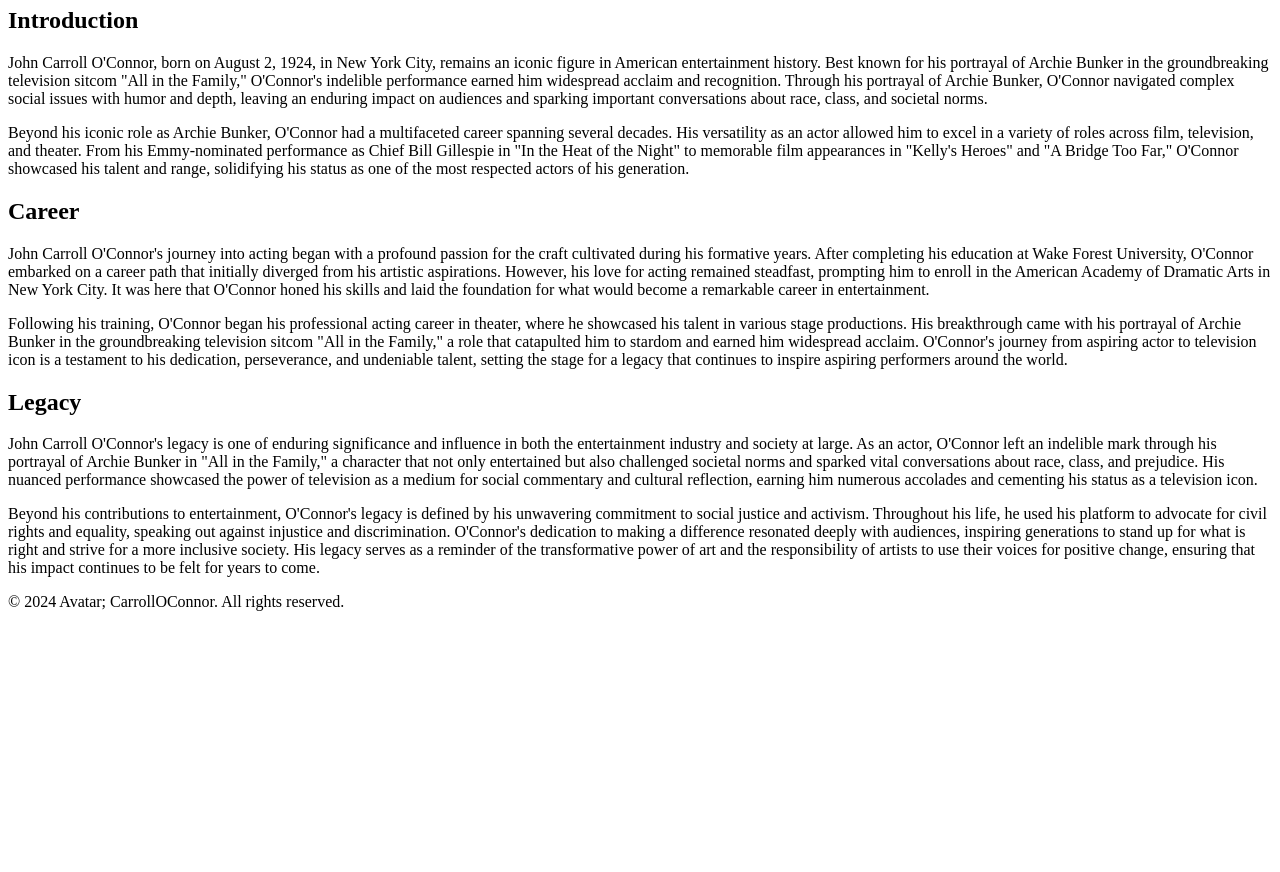
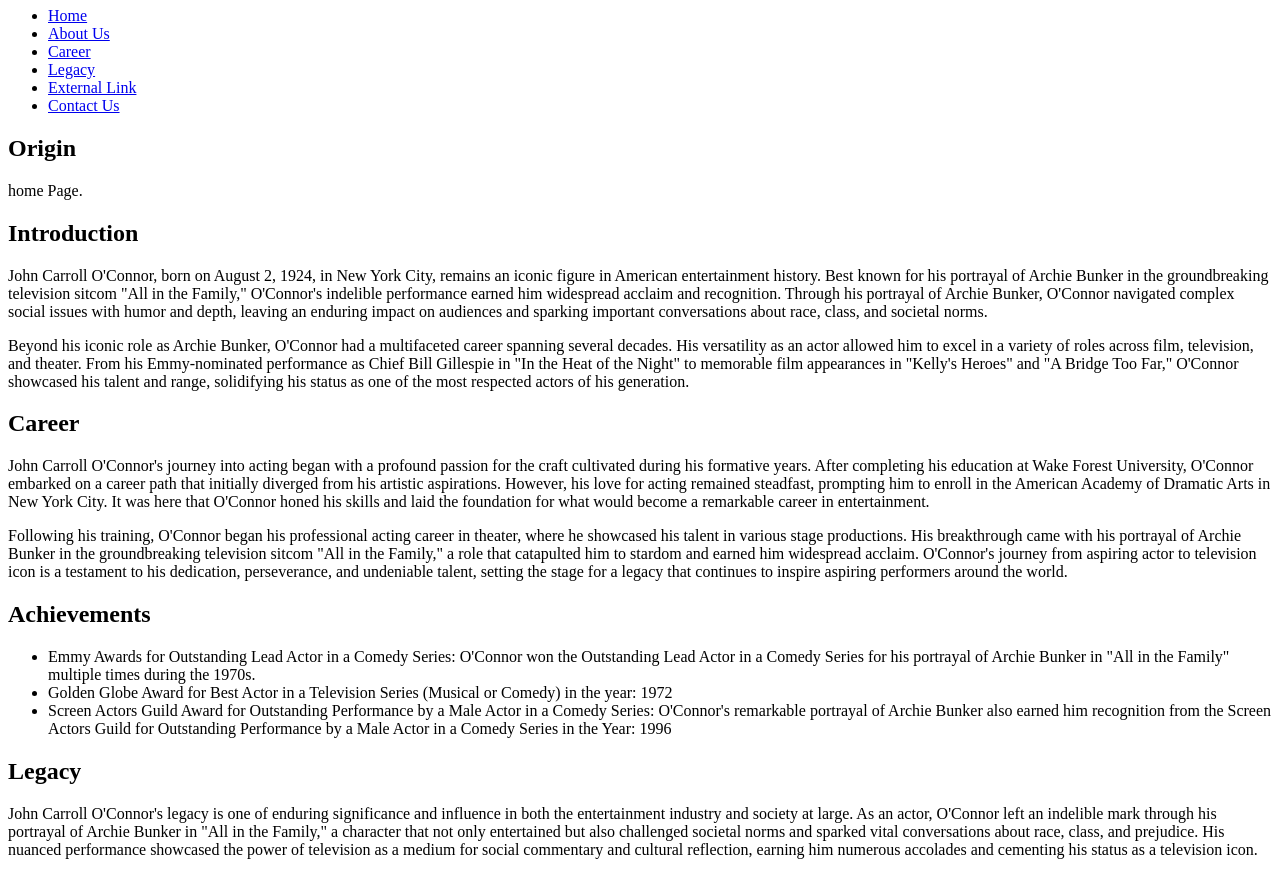
Before and after one commit to Kenny4571/Wed-Desisgn-SP2024, a plain HTML site: page index.html in a window 1280 px wide. Shown: the part 73-945 px from the top of the page. Before the commit the page ends 800 px from the top, so only its background shows below. Drawn offline with Linux system fonts and the light colour scheme.

Commit message:
index.html

```diff
--- a/index.html
+++ b/index.html
@@ -6,39 +6,69 @@
     <meta name="viewport" content="width=device-width, initial-scale=1.0">
     <title>Home</title>
 </head>
+
 <body>
 
     <header>
-        <h1>My Avatar Page</h1>
+        <h1>CarrollOConnor</h1>
+        <nav>
+            <ul>
+                <li><a href="#home">Home</a></li>
+                <li><a href="#about">About Us</a></li>
+                <li><a href="#career">Career</a></li>
+                <li><a href="#legacy">Legacy</a></li>
+                <li><a href="https://example.com" target="_blank">External Link</a></li>
+                <li><a href="mailto:info@askme.com">Contact Us</a></li>
+            </ul>
+        </nav>
     </header>
-
-
 
     <main>
 
-        <section id "about">
+        <section id="home">
+            <h2>Origin</h2>
+            <p>home Page.</p>
+        </section>
+
+        <section id="about">
             <h2>Introduction</h2>
             <p>John Carroll O'Connor, born on August 2, 1924, in New York City, remains an iconic figure in American entertainment history. Best known for his portrayal of Archie Bunker in the groundbreaking television sitcom "All in the Family," O'Connor's indelible performance earned him widespread acclaim and recognition. Through his portrayal of Archie Bunker, O'Connor navigated complex social issues with humor and depth, leaving an enduring impact on audiences and sparking important conversations about race, class, and societal norms.</p>
             <p>Beyond his iconic role as Archie Bunker, O'Connor had a multifaceted career spanning several decades. His versatility as an actor allowed him to excel in a variety of roles across film, television, and theater. From his Emmy-nominated performance as Chief Bill Gillespie in "In the Heat of the Night" to memorable film appearances in "Kelly's Heroes" and "A Bridge Too Far," O'Connor showcased his talent and range, solidifying his status as one of the most respected actors of his generation.</p>
-         </section>
+        </section>
 
-         <section id "career">
+        <section id="career">
             <h2>Career</h2>
             <p>John Carroll O'Connor's journey into acting began with a profound passion for the craft cultivated during his formative years. After completing his education at Wake Forest University, O'Connor embarked on a career path that initially diverged from his artistic aspirations. However, his love for acting remained steadfast, prompting him to enroll in the American Academy of Dramatic Arts in New York City. It was here that O'Connor honed his skills and laid the foundation for what would become a remarkable career in entertainment.</p>
             <p>Following his training, O'Connor began his professional acting career in theater, where he showcased his talent in various stage productions. His breakthrough came with his portrayal of Archie Bunker in the groundbreaking television sitcom "All in the Family," a role that catapulted him to stardom and earned him widespread acclaim. O'Connor's journey from aspiring actor to television icon is a testament to his dedication, perseverance, and undeniable talent, setting the stage for a legacy that continues to inspire aspiring performers around the world.</p>
         </section>
 
-        <section id "legacy">
+        <section id="achievements">
+            <h2>Achievements</h2>
+            <ul>
+                <li>Emmy Awards for Outstanding Lead Actor in a Comedy Series: O'Connor won the Outstanding Lead Actor in a Comedy Series for his portrayal of Archie Bunker in "All in the Family" multiple times during the 1970s.</li>
+                <li>Golden Globe Award for Best Actor in a Television Series (Musical or Comedy) in the year: 1972</li>
+                <li>Screen Actors Guild Award for Outstanding Performance by a Male Actor in a Comedy Series: O'Connor's remarkable portrayal of Archie Bunker also earned him recognition from the Screen Actors Guild for Outstanding Performance by a Male Actor in a Comedy Series in the Year: 1996</li>
+            </ul>
+        </section>
+
+        <section id="legacy">
             <h2>Legacy</h2>
             <p>John Carroll O'Connor's legacy is one of enduring significance and influence in both the entertainment industry and society at large. As an actor, O'Connor left an indelible mark through his portrayal of Archie Bunker in "All in the Family," a character that not only entertained but also challenged societal norms and sparked vital conversations about race, class, and prejudice. His nuanced performance showcased the power of television as a medium for social commentary and cultural reflection, earning him numerous accolades and cementing his status as a television icon.</p>
             <p>Beyond his contributions to entertainment, O'Connor's legacy is defined by his unwavering commitment to social justice and activism. Throughout his life, he used his platform to advocate for civil rights and equality, speaking out against injustice and discrimination. O'Connor's dedication to making a difference resonated deeply with audiences, inspiring generations to stand up for what is right and strive for a more inclusive society. His legacy serves as a reminder of the transformative power of art and the responsibility of artists to use their voices for positive change, ensuring that his impact continues to be felt for years to come.</p>
         </section>
 
+        <section id="contact">
+            <h2>Contact Us</h2>
+            <p>For inquiries, please contact us at: <a href="tel:+1234567890">+1 (234) 567-890</a></p>
+            <p><a href="images\Screenshot 2024-02-03 175257.png"><img src="images\Screenshot 2024-02-03 175257.png" alt="Visit our website"></a></p>
+        </section>
+
     </main>
 
     <footer>
-        <p>&copy; 2024 Avatar; CarrollOConnor. All rights reserved.</p>
+        <p>&copy; 2024 Avatar. Website: <a href="https://www.carrolloconnor.com">https://www.carrolloconnor.com</a></p>
     </footer>
+
 </body>
 
 </html>
```
